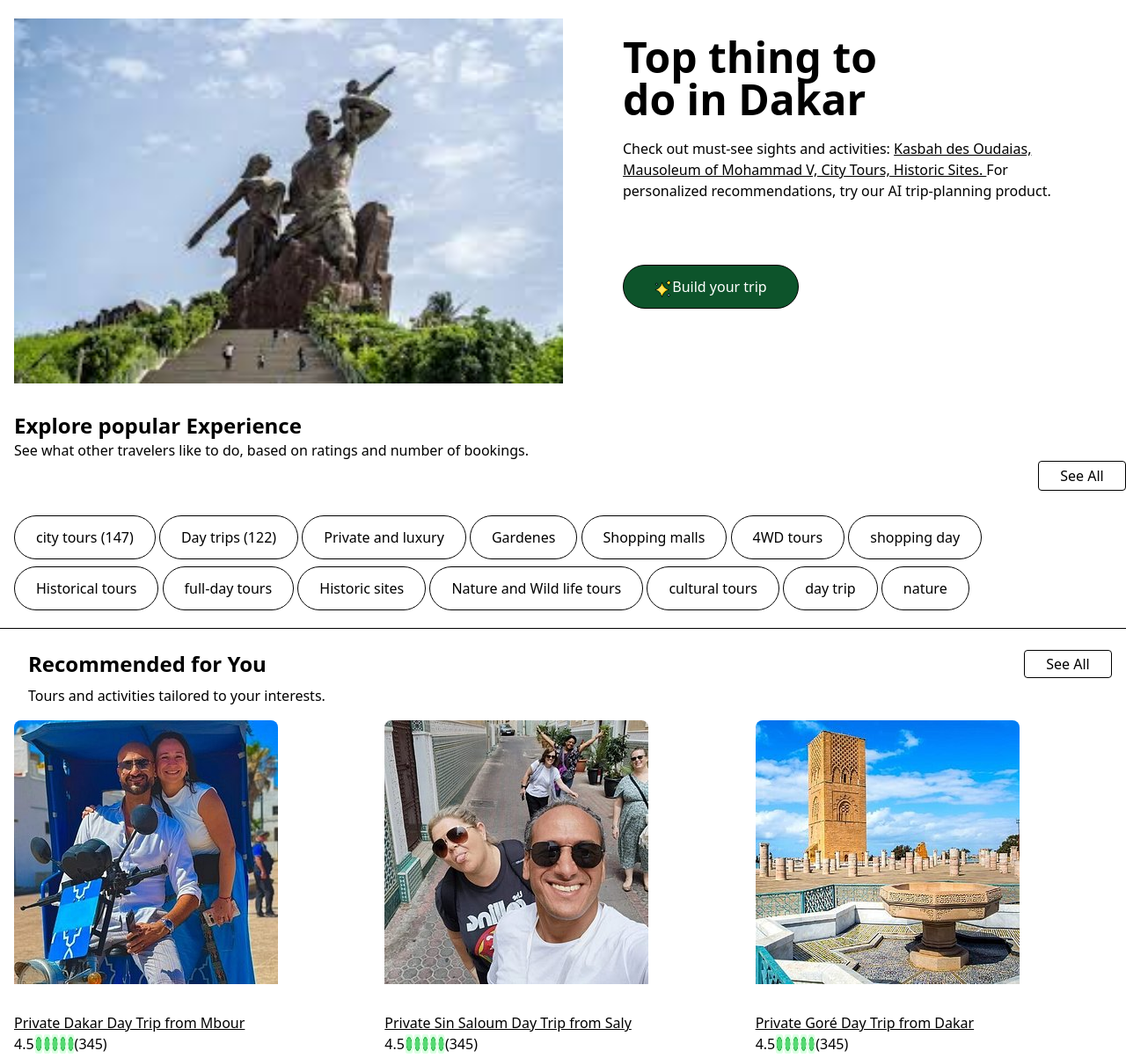
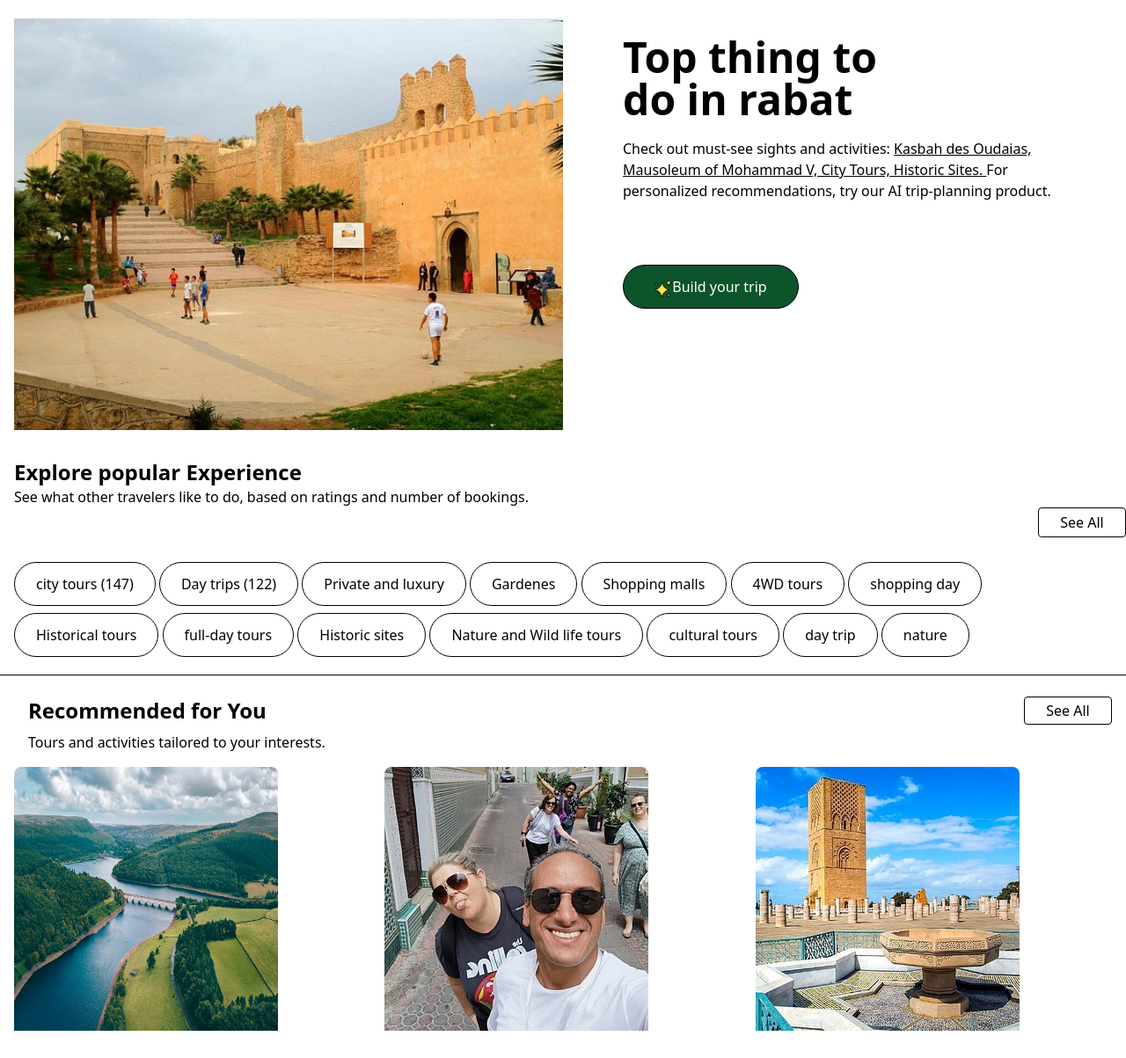
Before and after one commit to AITABBOUyoussef/Viator-Site-web-d-activit-s-touristiques, a plain HTML site: page index.html in a window 1280 px wide. Shown: the part 61-1264 px from the top of the page at 88% size. Drawn offline with nearby package versions, Linux system fonts and the light colour scheme.

Commit message:
in this partie i was working about les hover des image

```diff
--- a/index.html
+++ b/index.html
@@ -72,11 +72,11 @@
 
 
     <section class="flex-col md:flex-row mx-4  my-3  flex gap-4 ">
-        <div class="w-full md:w-1/2 my-5"><img src="/Dakar.jpg" alt="rabat" width="1000" height="800">
+        <div class="w-full md:w-1/2 my-5"><img src="/rabat.jpg" alt="rabat" width="1000" height="800">
         </div>
 
         <div class="flex-col md:flex-row  text-balance  sm:w-full lg:w-[45%] pl-13 pt-5 ">
-            <h1 class="text-5xl font-bold my-5  ">Top thing to do in Dakar</h1>
+            <h1 class="text-5xl font-bold my-5  ">Top thing to do in rabat</h1>
             <p class=" text-xl-center  my-5">Check out must-see sights and activities:
                 <a href="link" class="underline">Kasbah des Oudaias, Mausoleum of Mohammad V, City Tours, Historic
                     Sites. </a> For
@@ -155,9 +155,9 @@
         </div>
         <p class="mx-4">Tours and activities tailored to your interests.</p>
         <!-- les image-->
-        <div class=" grid grid-rows-3 grid-flow-col gap-4 py-4">
-            <img src="moto.jpg" alt="image chawen"
-                class="  rounded-t-lg   row-start-1 row-end-4 transform motion-safe:hover:scale-105">
+        <div class=" grid grid-rows-3 grid-flow-col gap-4 py-4 ">
+            <img src="2A.jpg" alt="image chawen "
+                class="  rounded-t-lg   row-start-1 row-end-4 transform md:h-[300px] h-[108px] w-[108px] md:w-[300px] bg-cover bg-center    motion-safe:hover:scale-105">
             <img src="people.jpg" alt="people"
                 class=" rounded-t-lg  row-start-1 row-end-4 transform motion-safe:hover:scale-105">
             <img src="sawma3A.jpg" alt="sawma3a"
@@ -166,7 +166,7 @@
         <!--la partie de descrption des image-->
         <div class="grid grid-rows-3 grid-flow-col gap-4 py-4">
             <div class="row-start-1 row-end-4">
-                <h1 class="underline">Private Dakar Day Trip from Mbour</h1>
+                <h1 class="underline">Relaxing Lakeside Picnic Experience</h1>
                 <p class=" flex flex-row"> 4.5 <img src="bouton-denregistrement.png" alt="point vert" width="10">
 
                     <img src="bouton-denregistrement.png" alt="point vert " width="9">
@@ -201,7 +201,7 @@
             </div>
             <!--- la 3 description-->
             <div class="row-start-1 row-end-4">
-                <h1 class="underline">Private Goré Day Trip from Dakar</h1>
+                <h1 class="underline">Private Goré Day Trip from rabat</h1>
                 <p class=" flex flex-row"> 4.5 <img src="bouton-denregistrement.png" alt="point vert" width="10">
 
                     <img src="bouton-denregistrement.png" alt="point vert " width="9">
```
Also changed, not shown: 2A.jpg (added).
